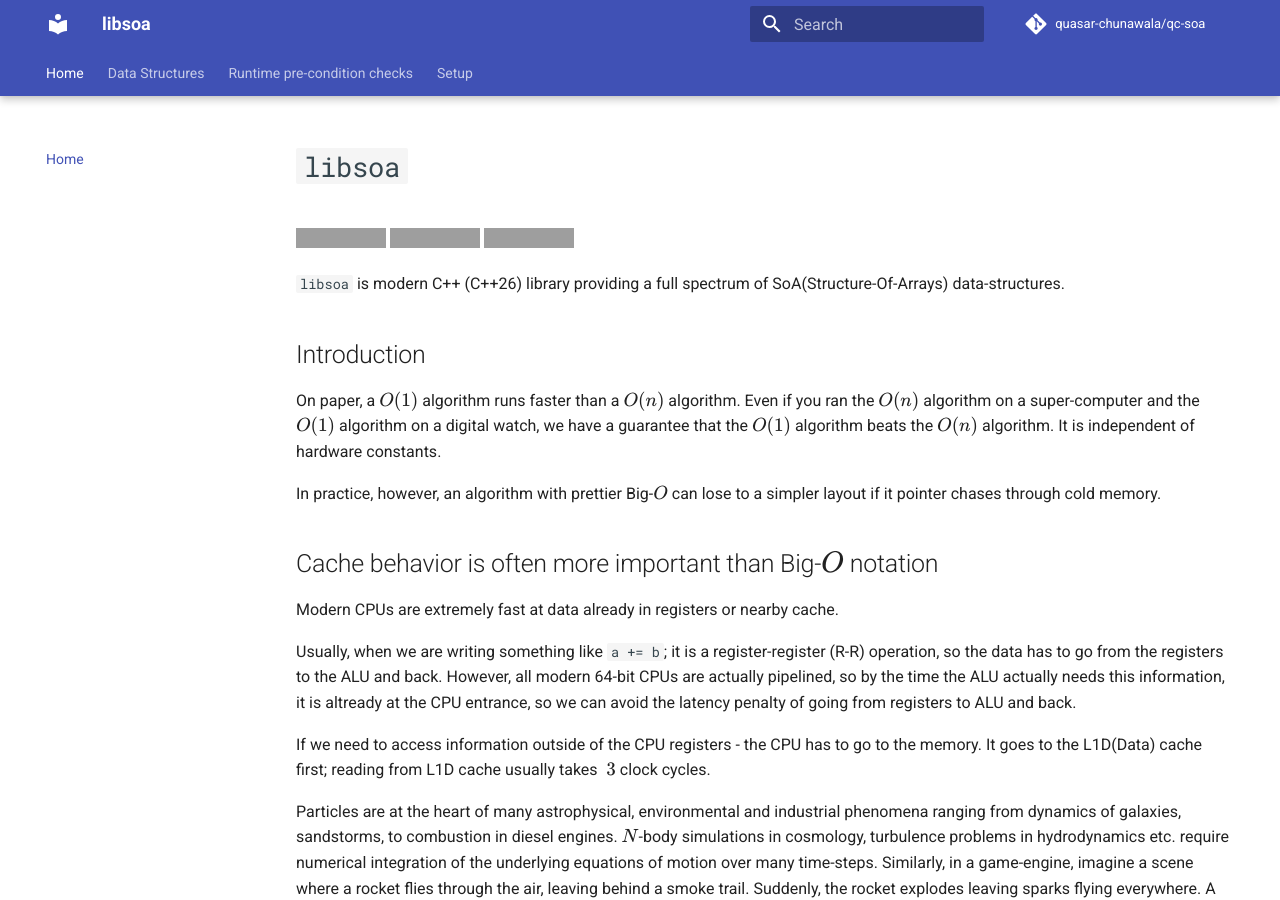
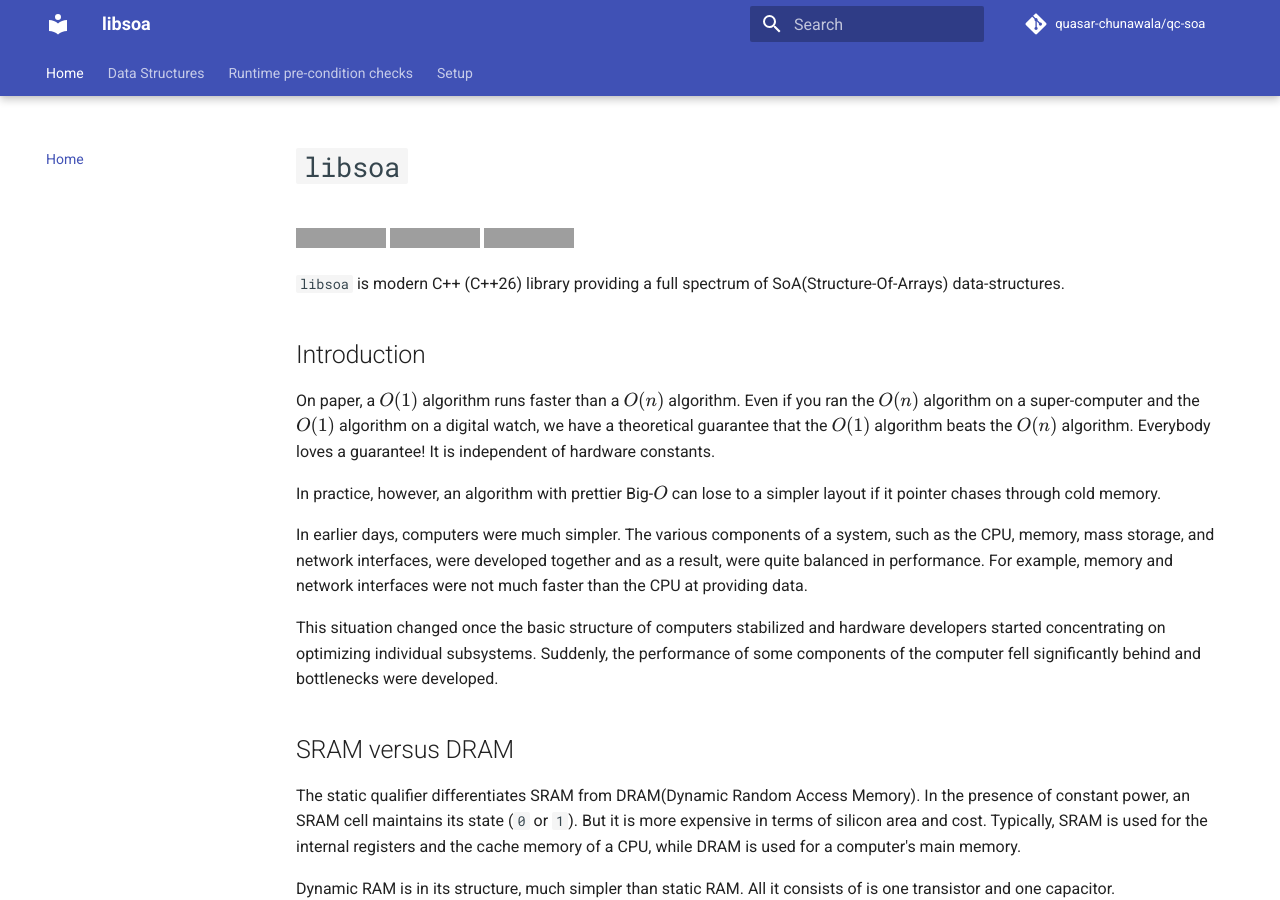
Before and after one commit to quasar-chunawala/qc-soa, an MkDocs documentation site: the page built from docs/index.md, in a window 1280 px wide and 900 px high. Built offline with MkDocs 1.6.1 and Material for MkDocs 9.7.7, drawn with Linux system fonts in a browser that asks for light colours; comment, search, counter and statistics services are not loaded; some of the changed text lies outside the part shown; grey boxes are pictures that could not be loaded.

Commit message:
Update docs

```diff
--- a/docs/index.md
+++ b/docs/index.md
@@ -13,9 +13,21 @@ hide:
 
 ## Introduction
 
-On paper, a $O(1)$ algorithm runs faster than a $O(n)$ algorithm. Even if you ran the $O(n)$ algorithm on a super-computer and the $O(1)$ algorithm on a digital watch, we have a guarantee that the $O(1)$ algorithm beats the $O(n)$ algorithm. It is independent of hardware constants.
+On paper, a $O(1)$ algorithm runs faster than a $O(n)$ algorithm. Even if you ran the $O(n)$ algorithm on a super-computer and the $O(1)$ algorithm on a digital watch, we have a theoretical guarantee that the $O(1)$ algorithm beats the $O(n)$ algorithm. Everybody loves a guarantee! It is independent of hardware constants.
 
 In practice, however, an algorithm with prettier Big-$O$ can lose to a simpler layout if it pointer chases through cold memory.
+
+In earlier days, computers were much simpler. The various components of a system, such as the CPU, memory, mass storage, and network interfaces, were developed together and as a result, were quite balanced in performance. For example, memory and network interfaces were not much faster than the CPU at providing data.
+
+This situation changed once the basic structure of computers stabilized and hardware developers started concentrating on optimizing individual subsystems. Suddenly, the performance of some components of the computer fell significantly behind and bottlenecks were developed.
+
+## SRAM versus DRAM
+
+The static qualifier differentiates SRAM from DRAM(Dynamic Random Access Memory). In the presence of constant power, an SRAM cell maintains its state (`0` or `1`). But it is more expensive in terms of silicon area and cost. Typically, SRAM is used for the  internal registers and the cache memory of a CPU, while DRAM is used for a computer's main memory.
+
+Dynamic RAM is in its structure, much simpler than static RAM. All it consists of is one transistor and one capacitor.
+
+A dynamic RAM cell keeps its state in the capacitor $C$. The transistor $M$ is used to guard access to the state.
 
 ## Cache behavior is often more important than Big-$O$ notation
 
```
Also changed, not shown: other parts of docs/index.md (+1 -1 lines).
